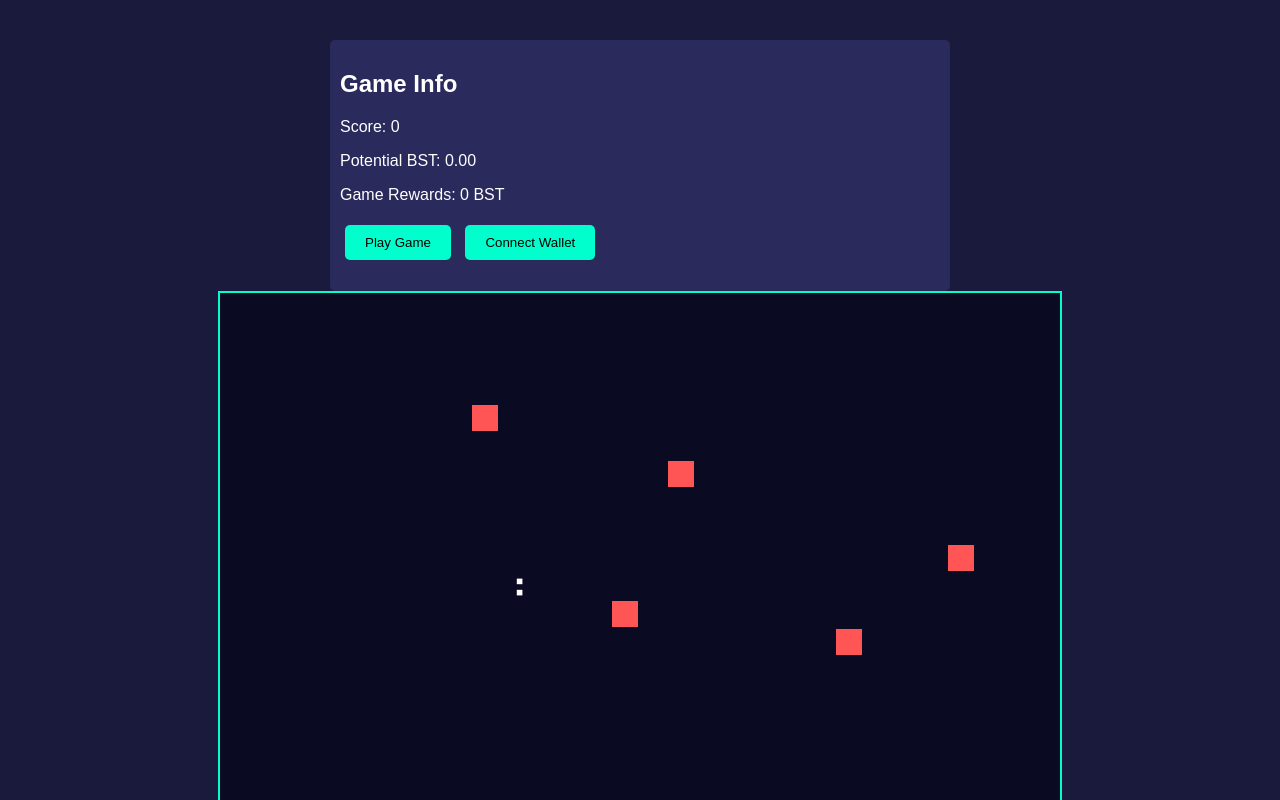
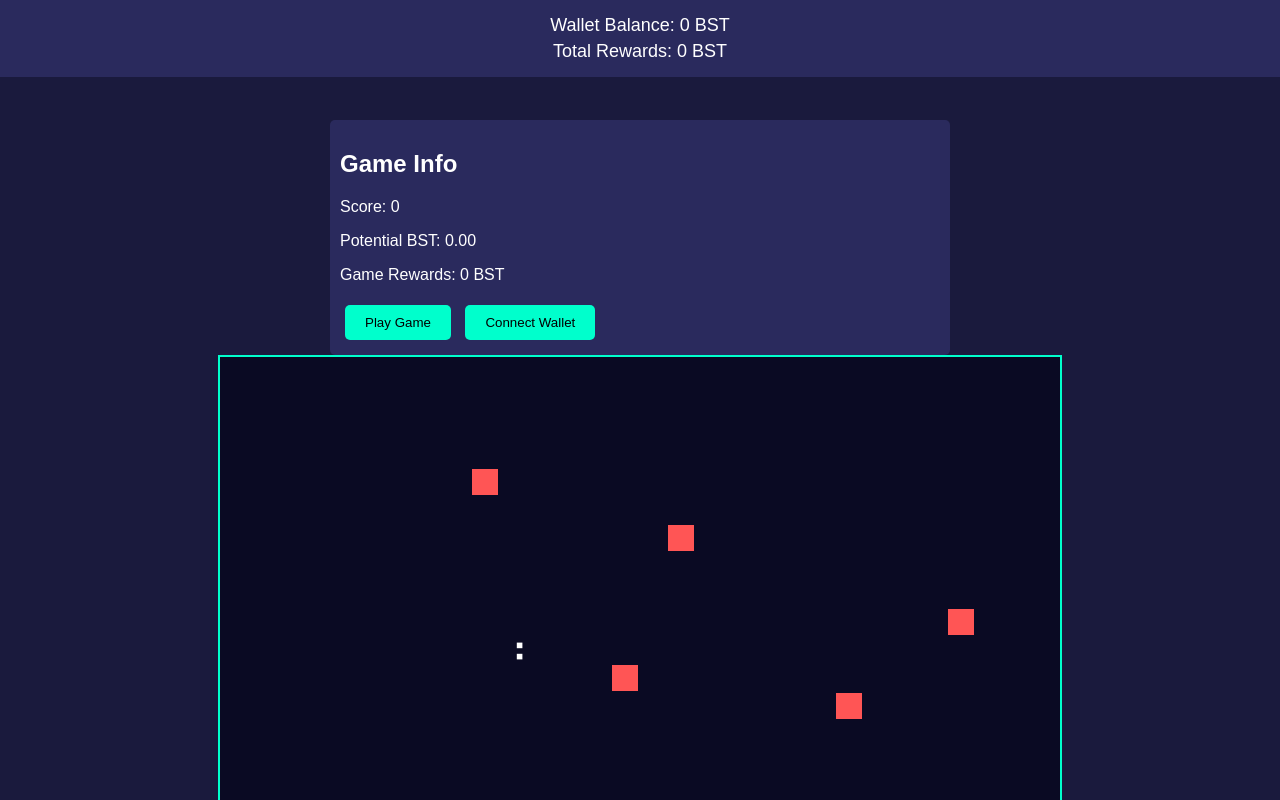
Before and after one commit to eienzen/blocksnakes, a plain HTML site: page index.html in a window 1280 px wide. Shown: the top 800 px of the page. Drawn offline with nearby package versions, Linux system fonts and the light colour scheme.

Commit message:
Update index.html

```diff
--- a/index.html
+++ b/index.html
@@ -8,10 +8,30 @@
     <style>
         body {
             margin: 0;
-            padding: 20px;
+            padding: 0;
             background-color: #1a1a3d;
             color: #fff;
             font-family: Arial, sans-serif;
+            display: flex;
+            flex-direction: column;
+            align-items: center;
+        }
+        #header {
+            width: 100%;
+            background-color: #2a2a5d;
+            padding: 10px;
+            text-align: center;
+            position: fixed;
+            top: 0;
+            z-index: 1000;
+        }
+        #header p {
+            margin: 5px;
+            font-size: 18px;
+        }
+        #content {
+            margin-top: 100px; /* हेडर के लिए जगह */
+            width: 100%;
             display: flex;
             flex-direction: column;
             align-items: center;
@@ -56,6 +76,12 @@
     </style>
 </head>
 <body>
+    <div id="header">
+        <p id="walletAddress"></p>
+        <p id="walletBalance">Wallet Balance: 0 BST</p>
+        <p id="totalRewardsHeader">Total Rewards: 0 BST</p>
+    </div>
+    <div id="content">
         <div id="gameInfo">
             <h2>Game Info</h2>
             <p id="score">Score: 0</p>
@@ -64,7 +90,6 @@
             <button id="playGame">Play Game</button>
             <button id="connectWallet">Connect Wallet</button>
             <button id="disconnectWallet" style="display: none;">Disconnect Wallet</button>
-        <p id="walletAddress"></p>
         </div>
         <canvas id="gameCanvas"></canvas>
         <div id="playerHistory">
@@ -89,6 +114,7 @@
                 <button id="stakeTokens">Stake Tokens</button>
             </div>
         </div>
+    </div>
     <script src="https://unpkg.com/ethers@6.13.2/dist/ethers.umd.min.js"></script>
     <script src="game.js"></script>
 </body>
```
Lines whose indentation alone changed are shown as unchanged.
